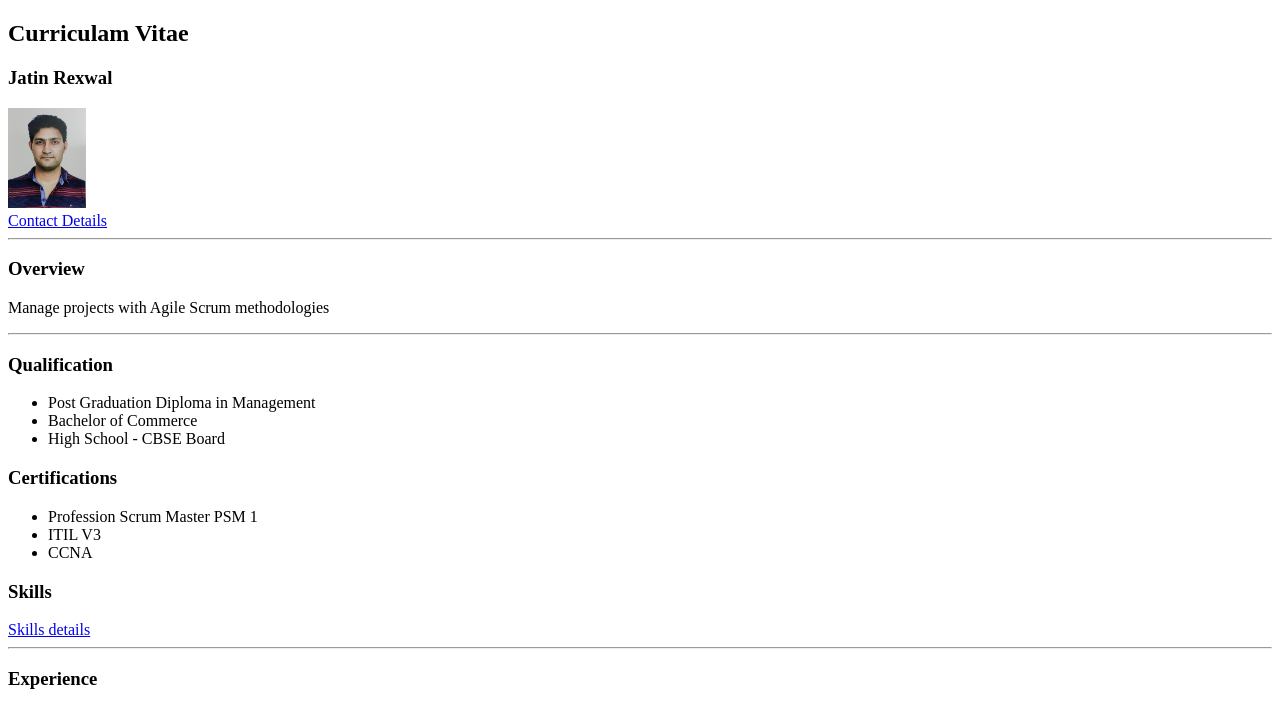
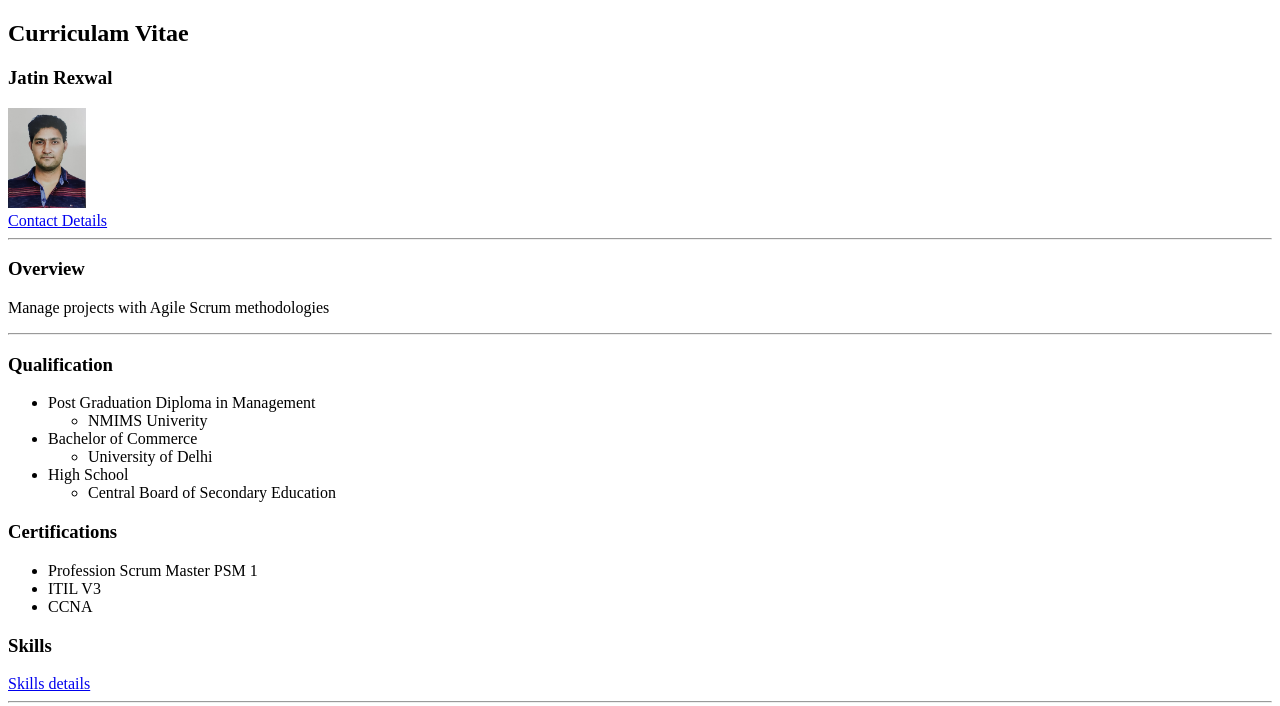
Before and after one commit to JatinRexwal/html-portfolio, a plain HTML site: page index.html in a window 1280 px wide. Shown: the top 706 px of the page. Drawn offline with Linux system fonts and the light colour scheme.

Commit message:
Add files via upload

```diff
--- a/index.html
+++ b/index.html
@@ -19,9 +19,21 @@
 
     <h3>Qualification</h3>
     <ul>
-        <li>Post Graduation Diploma in Management</li>
-        <li>Bachelor of Commerce</li>
-        <li>High School - CBSE Board</li>
+        <li>Post Graduation Diploma in Management
+            <ul>
+                <li>NMIMS Univerity</li>
+            </ul>
+        </li>
+        <li>Bachelor of Commerce
+            <ul>
+                <li>University of Delhi</li>
+            </ul>
+        </li>
+        <li>High School
+            <ul>
+                <li>Central Board of Secondary Education</li>
+            </ul>
+        </li>
     </ul>
     <h3>Certifications</h3>
     <ul>
```
